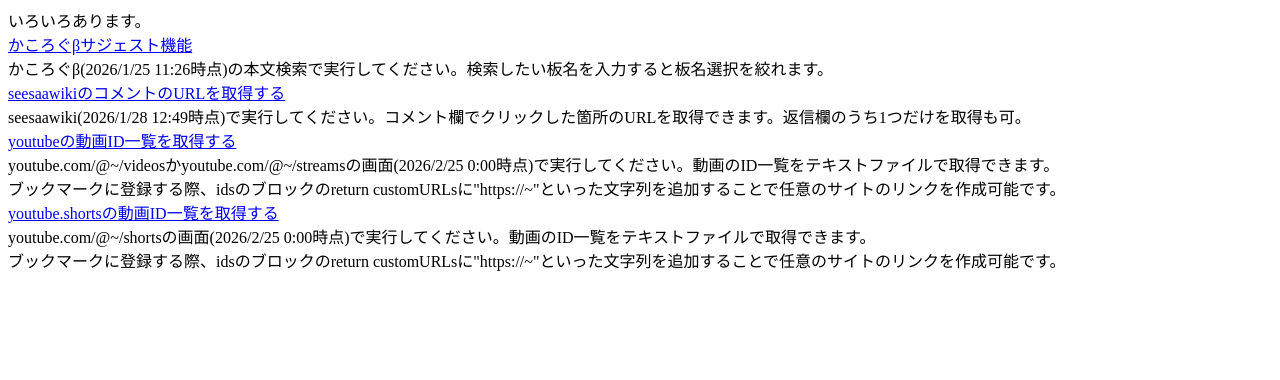
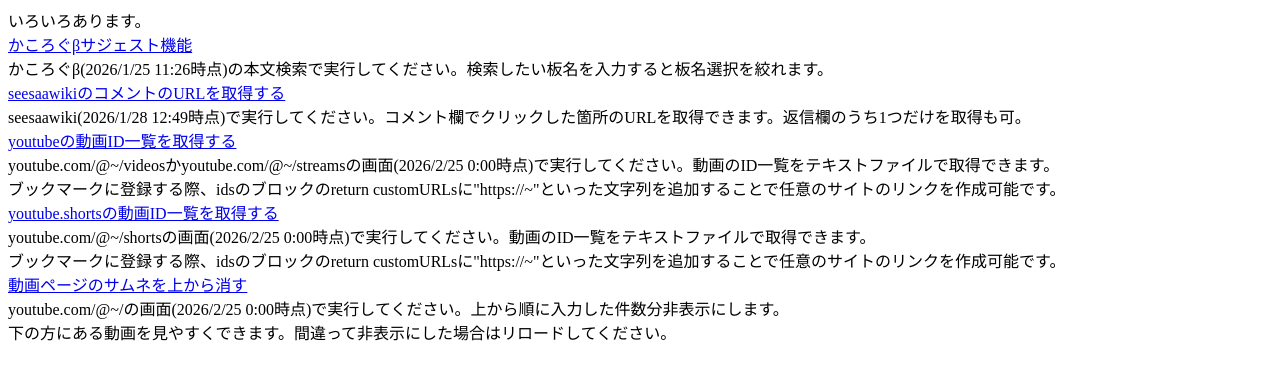
Before and after one commit to test3html/-, a plain HTML site: page おまけ/index.htm in a window 1280 px wide. Drawn offline with Linux system fonts and the light colour scheme.

Commit message:
Update index.htm

```diff
--- a/おまけ/index.htm
+++ b/おまけ/index.htm
@@ -16,5 +16,8 @@
 <a href="./shorts取得.js">youtube.shortsの動画ID一覧を取得する</a><br>
 youtube.com/@~/shortsの画面(2026/2/25 0:00時点)で実行してください。動画のID一覧をテキストファイルで取得できます。<br>
 ブックマークに登録する際、idsのブロックのreturn customURLsに"https://~"といった文字列を追加することで任意のサイトのリンクを作成可能です。<br>
+<a href="./youtubeの動画を上から消す">動画ページのサムネを上から消す</a><br>
+youtube.com/@~/の画面(2026/2/25 0:00時点)で実行してください。上から順に入力した件数分非表示にします。<br>
+下の方にある動画を見やすくできます。間違って非表示にした場合はリロードしてください。<br>
 </body>
 </html>
```
